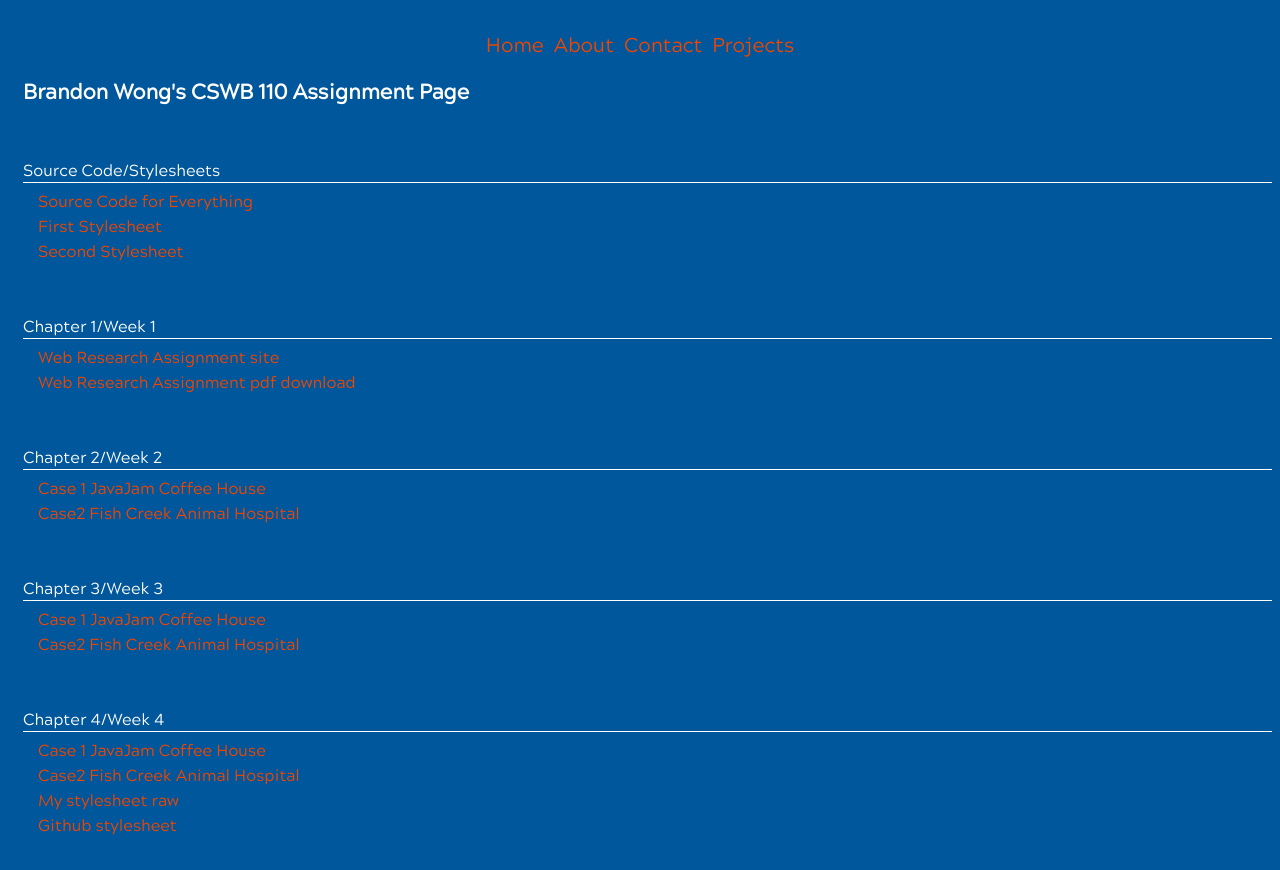
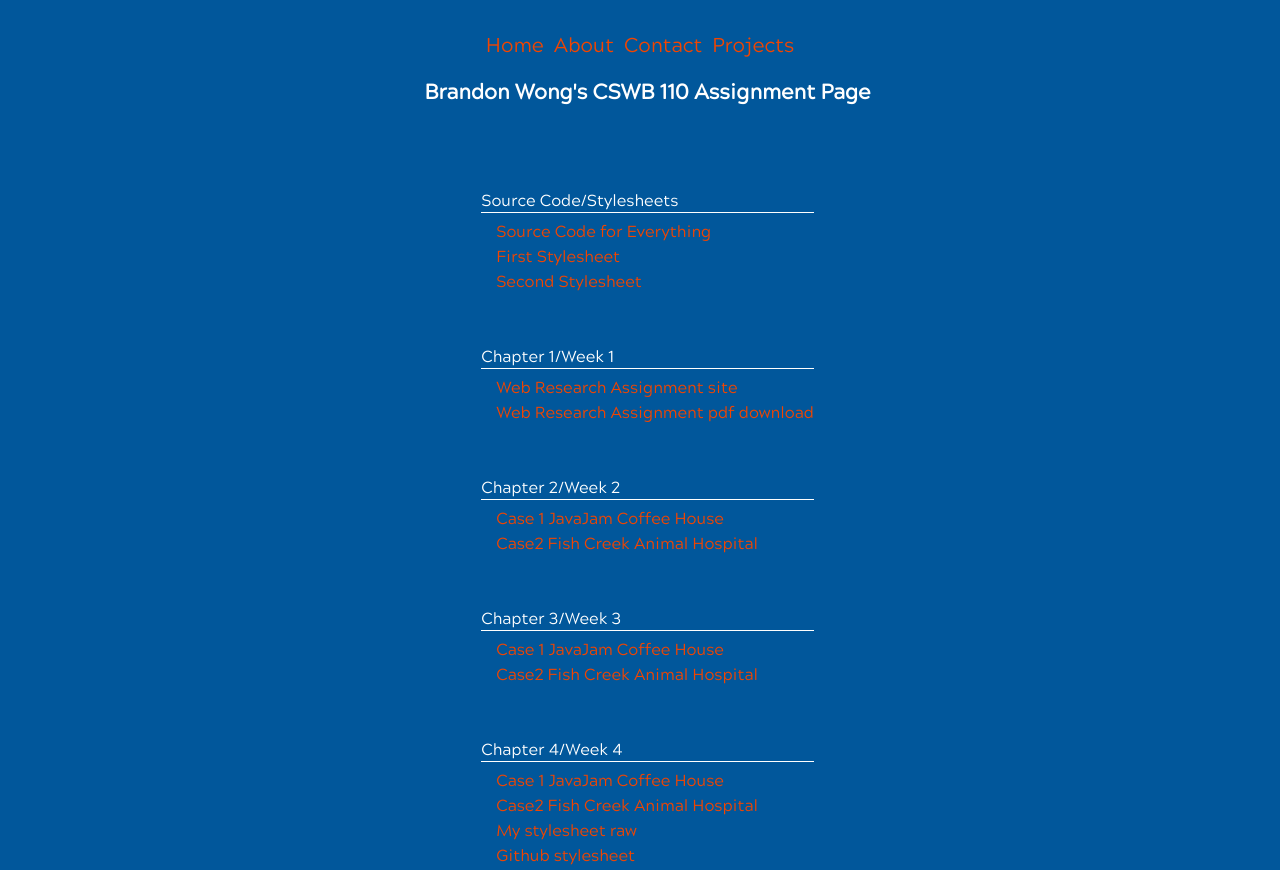
Before and after one commit to codekendo/cswb110, a plain HTML site: page index.html in a window 1280 px wide. Shown: the top 870 px of the page. Drawn offline with Linux system fonts and the light colour scheme.

Commit message:
added changes to index.html

```diff
--- a/index.html
+++ b/index.html
@@ -15,8 +15,8 @@
         <a href="./contact.html">Contact</a>
         <a href="./projects.html">Projects</a>
     </div>
+    <div class="content-wrapper">
         <h1 class="fp-title">Brandon Wong's CSWB 110  Assignment Page</h1>
-
         <ul>
             <li class="underline">Source Code/Stylesheets</li>
             <li>
@@ -26,8 +26,7 @@
                     <li><a href="style2.css">Second Stylesheet</a></li>
                 </ul>
             </li>
-    </ul>
-    <ul>
+
             <li class="underline">
                 Chapter 1/Week 1
             </li>
@@ -114,6 +113,8 @@
                 </ul>
             </li>
         </ul>
+
+    </div>
 </body>
 
 </html>
```
Lines whose indentation alone changed are shown as unchanged.
